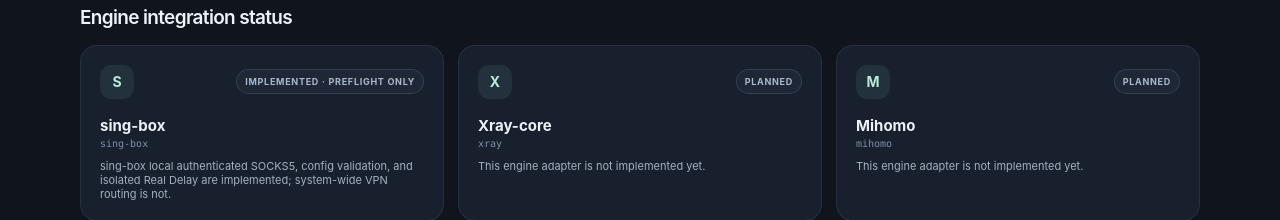
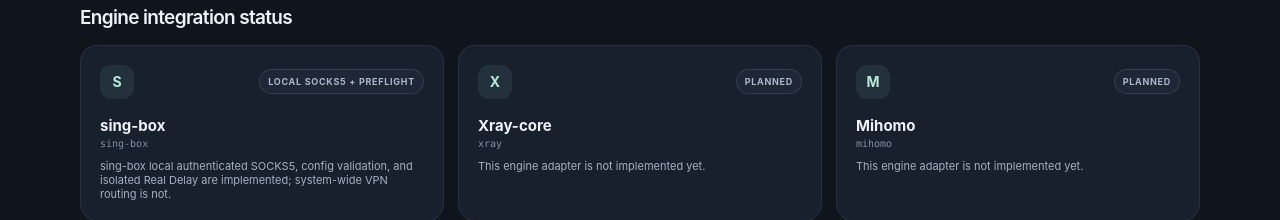
Before and after one commit to hatinati2/blacklist-inevitable, a React (Vite) app: page / in a window 1280 px wide. Shown: the part 1668-1888 px from the top of the page. Built offline with nearby package versions, Linux system fonts and the light colour scheme.

Commit message:
ui: align fallback engine capability label

```diff
--- a/src/ui/App.tsx
+++ b/src/ui/App.tsx
@@ -195,7 +195,7 @@ export default function App() {
   }, [refreshStatus, refreshAgentStatus, refreshLocalProxyStatus, refreshProfiles, refreshRealDelaySettings]);
 
   const engines = status?.engines ?? [
-    { kind: "sing-box", binaryName: "sing-box", integrationStage: "implemented · preflight only" },
+    { kind: "sing-box", binaryName: "sing-box", integrationStage: "local SOCKS5 + preflight" },
     { kind: "Xray-core", binaryName: "xray", integrationStage: "planned" },
     { kind: "Mihomo", binaryName: "mihomo", integrationStage: "planned" },
   ];
```
